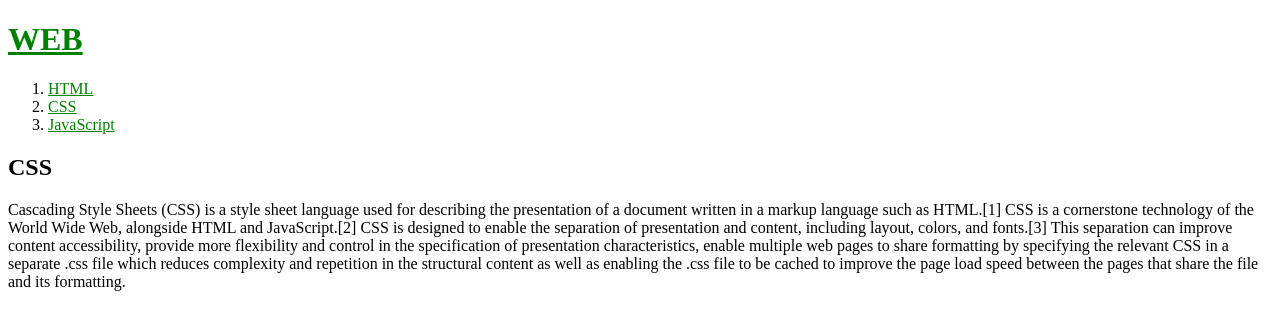
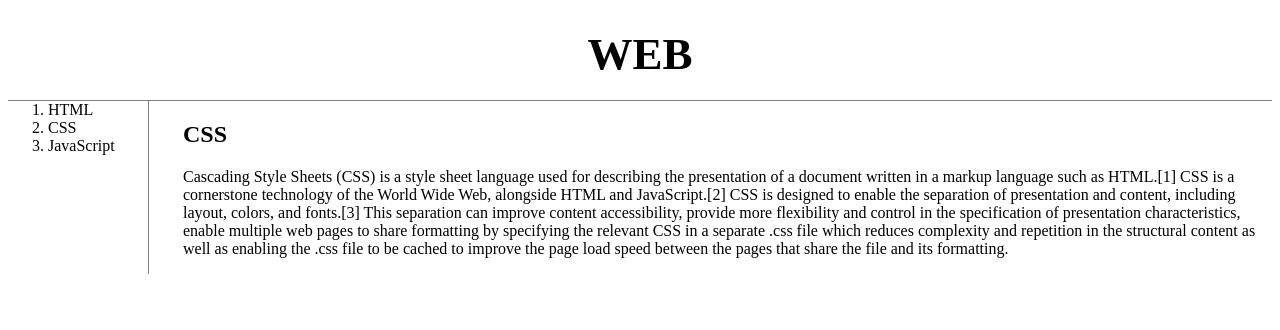
Before and after one commit to leeyou34/web2-1, a plain HTML site: page 생활코딩 15.2.html in a window 1280 px wide. Drawn offline with Linux system fonts and the light colour scheme.

Commit message:
Update 생활코딩 15.2.html

```diff
--- a/생활코딩 15.2.html
+++ b/생활코딩 15.2.html
@@ -4,21 +4,47 @@
     <title>WEB - CSS</title>
     <meta charset="utf-8">
     <style>
+      h1 {
+        font-size: 45px;
+        text-align: center;
+        border-bottom: 1px solid gray;
+        margin: 0px;
+        padding: 20px;
+      }
+      #grid ol {
+        border-right: 1px solid gray;
+        width: 100px;
+        margin: 0;
+        padding: 20px
+        padding-left: 33px;
+      }
       a {
-        color:green;
-    }
+        color:black;
+        text-decoration: none;
+      }
+      #grid {
+        display: grid;
+        grid-template-columns: 150px 1fr;
+      }
+      #article {
+        padding-left: 25px;
+      }
     </style>
   </head>
   <body>
 <h1><a href="index.html">WEB</a></h1>
-<ol>
+  <div id="grid">
+    <ol>
   <li><a href="생활코딩 15.1.html">HTML</a></li>
   <li><a href="생활코딩 15.2.html">CSS</a></li>
   <li><a href="생활코딩 15.3.html">JavaScript</a></li>
 </ol>
+    <div id="article">
 <h2>CSS</h2>
 <p>Cascading Style Sheets (CSS) is a style sheet language used for describing the presentation of a document written in a markup language such as HTML.[1] CSS is a cornerstone technology of the World Wide Web, alongside HTML and JavaScript.[2]
 
 CSS is designed to enable the separation of presentation and content, including layout, colors, and fonts.[3] This separation can improve content accessibility, provide more flexibility and control in the specification of presentation characteristics, enable multiple web pages to share formatting by specifying the relevant CSS in a separate .css file which reduces complexity and repetition in the structural content as well as enabling the .css file to be cached to improve the page load speed between the pages that share the file and its formatting.</p>
-</body>
+    </div>
+   </div>
+  </body>
 </html>
```
